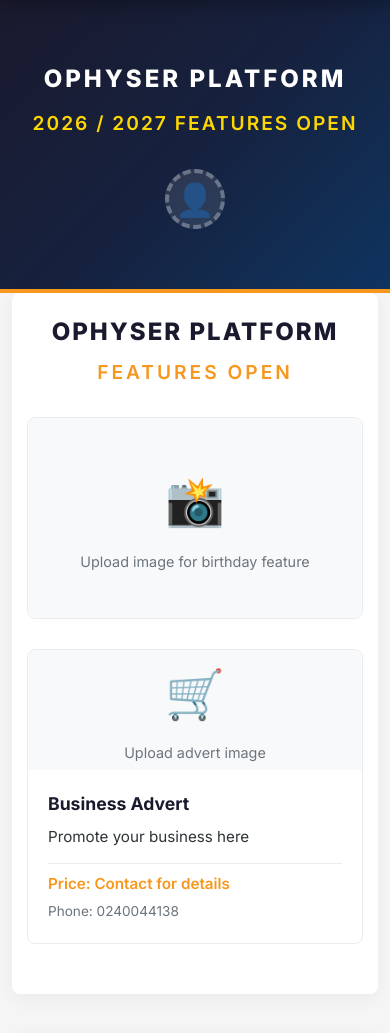
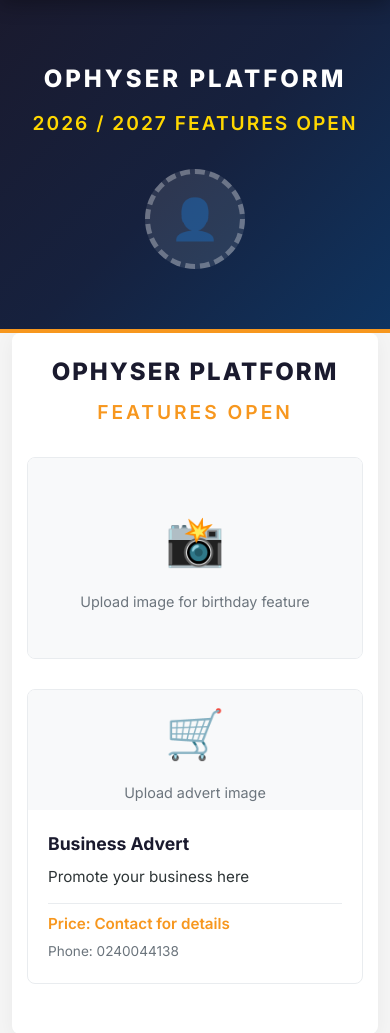
Before and after one commit to klinsmanagyekum334-bot/Myownweb, a Flask app: page / in a window 390 px wide. Shown: the part 62-1095 px from the top of the page. Run offline with Flask 3, Linux system fonts and the light colour scheme; data that the repository does not hold is empty.

Commit message:
Update style.css

```diff
--- a/static/css/style.css
+++ b/static/css/style.css
@@ -202,16 +202,20 @@ body {
     }
 }
 
-/* ===== HERO BANNER ===== */
+/* ===== HERO BANNER (TALLER) ===== */
 .hero-banner {
     background: linear-gradient(135deg, #1a1a2e 0%, #16213e 50%, #0f3460 100%);
-    padding: 60px 0;
+    padding: 120px 0;
     color: #ffffff;
     border-bottom: 4px solid #f7971e;
+    min-height: 450px;
+    display: flex;
+    align-items: center;
 }
 
 .banner-content {
     text-align: center;
+    width: 100%;
 }
 
 .banner-text h1 {
@@ -238,11 +242,11 @@ body {
     overflow-wrap: break-word;
 }
 
-/* ===== ROUND AVATAR ===== */
+/* ===== ROUND AVATAR (LARGER) ===== */
 .profile-avatar-wrapper {
-    margin: 20px auto 0;
-    width: 120px;
-    height: 120px;
+    margin: 30px auto 0;
+    width: 180px;
+    height: 180px;
 }
 
 .round-avatar {
@@ -250,8 +254,8 @@ body {
     height: 100%;
     border-radius: 50%;
     object-fit: cover;
-    border: 4px solid #ffffff;
-    box-shadow: 0 4px 20px rgba(0,0,0,0.3);
+    border: 5px solid #ffffff;
+    box-shadow: 0 8px 30px rgba(0,0,0,0.4);
 }
 
 .round-avatar-placeholder {
@@ -259,11 +263,11 @@ body {
     height: 100%;
     border-radius: 50%;
     background: rgba(255,255,255,0.1);
-    border: 4px dashed rgba(255,255,255,0.3);
+    border: 5px dashed rgba(255,255,255,0.3);
     display: flex;
     align-items: center;
     justify-content: center;
-    font-size: 4rem;
+    font-size: 5rem;
     color: rgba(255,255,255,0.4);
 }
 
@@ -848,6 +852,16 @@ body {
     .appointment-content {
         grid-template-columns: 1fr;
     }
+
+    .hero-banner {
+        padding: 100px 0;
+        min-height: 400px;
+    }
+
+    .profile-avatar-wrapper {
+        width: 150px;
+        height: 150px;
+    }
 }
 
 @media (max-width: 768px) {
@@ -878,13 +892,18 @@ body {
         padding: 25px 20px;
     }
 
+    .hero-banner {
+        padding: 80px 0;
+        min-height: 350px;
+    }
+
     .profile-avatar-wrapper {
-        width: 80px;
-        height: 80px;
+        width: 120px;
+        height: 120px;
     }
 
     .round-avatar-placeholder {
-        font-size: 2.5rem;
+        font-size: 3rem;
     }
 
     .advert-image-wrapper {
@@ -929,13 +948,18 @@ body {
         font-size: 1.5rem;
     }
 
+    .hero-banner {
+        padding: 60px 0;
+        min-height: 300px;
+    }
+
     .profile-avatar-wrapper {
-        width: 60px;
-        height: 60px;
+        width: 100px;
+        height: 100px;
     }
 
     .round-avatar-placeholder {
-        font-size: 2rem;
+        font-size: 2.5rem;
     }
 
     .advert-image-wrapper {
```
